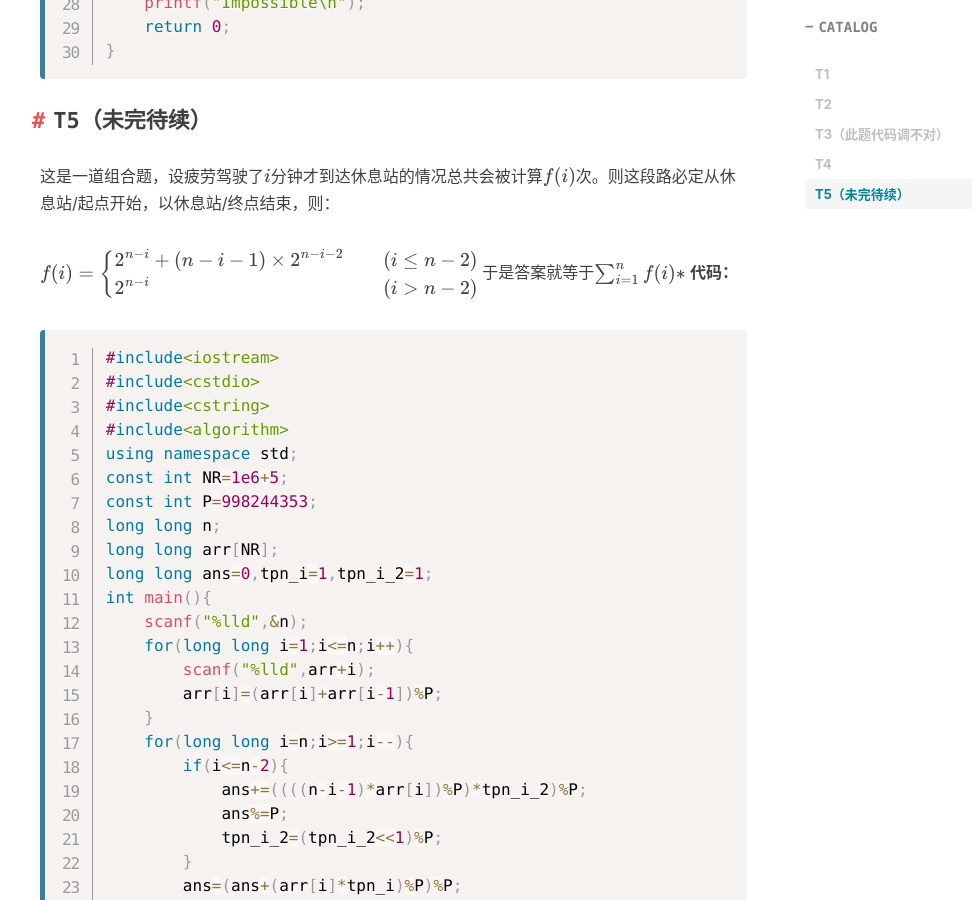
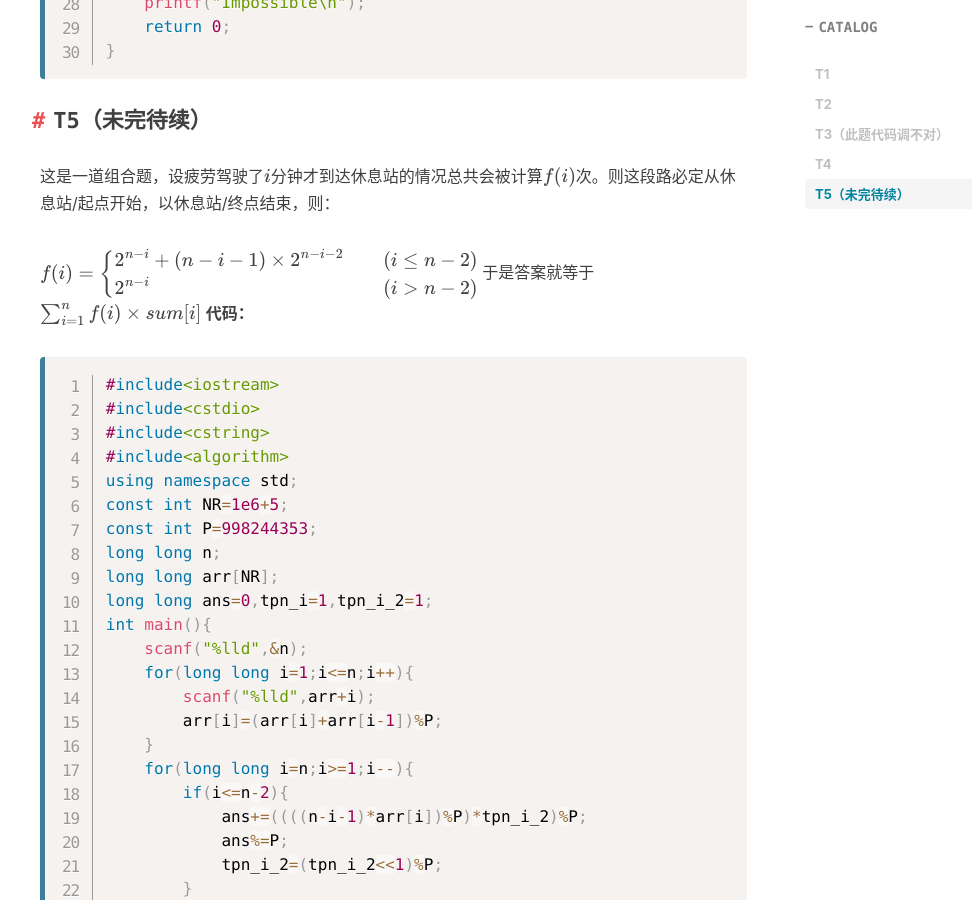
Before and after one commit to ethan-enhe/ethan-enhe.github.io, a Jekyll site: the page built from _posts/2020-07-08-cf-edu-round-47解题记录.md, in a window 1280 px wide and 900 px high, scrolled down 4154 px. Shown: the whole window, without its empty margins (225-1197 px from the left). Built offline with Jekyll 4.4.1, drawn with Linux system fonts in a browser that asks for light colours; nearby versions of some CDN libraries; formulas are drawn with MathJax 3; comment, search, counter and statistics services are not loaded.

Commit message:
_posts/2020-07-08-cf-edu-round-47解题记录.md updated from https://stackedit.io/

````diff
--- a/_posts/2020-07-08-cf-edu-round-47解题记录.md
+++ b/_posts/2020-07-08-cf-edu-round-47解题记录.md
@@ -161,7 +161,7 @@ $$f(i)=\left\{  \begin{aligned}
 &2^{n-i}+(n-i-1)\times 2^{n-i-2}&(i\leq n-2)\\
 &2^{n-i}&(i> n-2)
 \end{aligned}  \right.$$
-于是答案就等于$$\sum_{i=1}^n f(i)*$$
+于是答案就等于$$\sum_{i=1}^n f(i)\times sum[i]$$
 **代码：**
 ```cpp
 #include<iostream>
````
Also changed, not shown: other parts of _posts/2020-07-08-cf-edu-round-47解题记录.md (+1 -1 lines).
